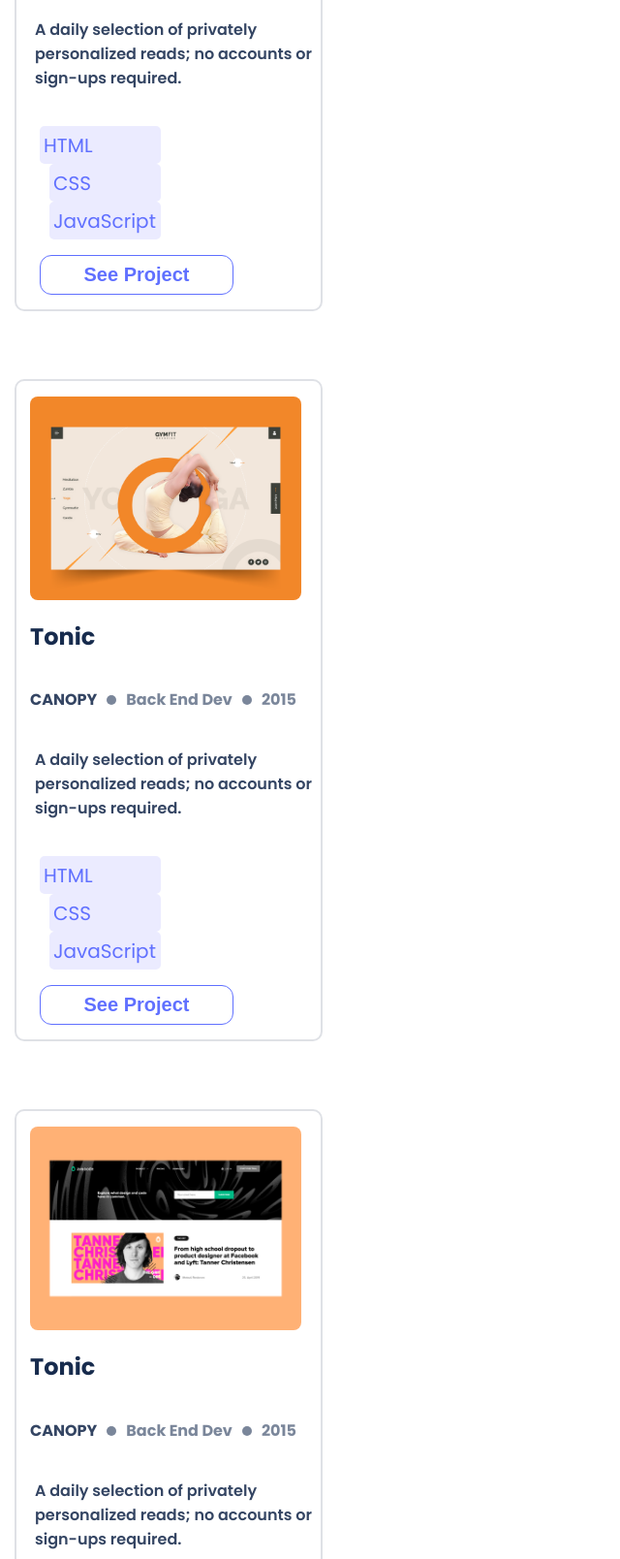
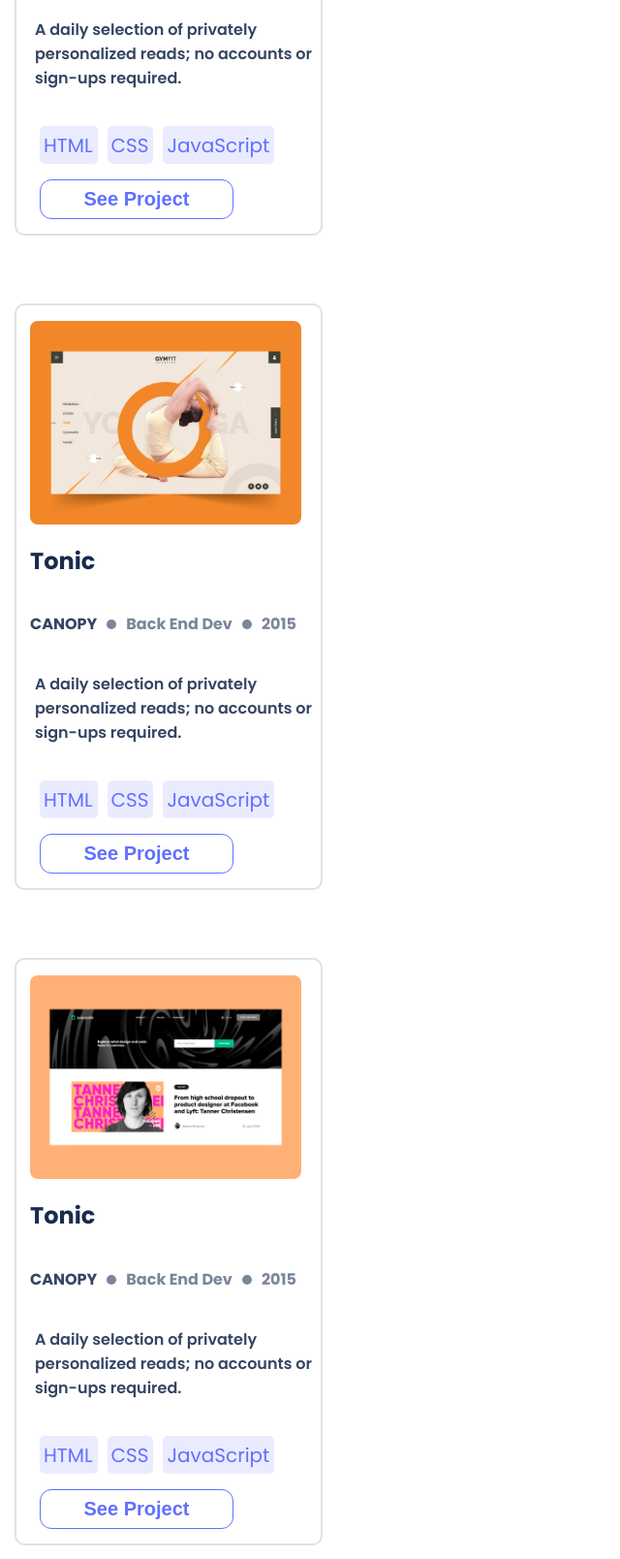
Before and after one commit to Samuelwanza/portfolio_setup_and_mobile_first, a website: page index.html in a window 1280 px wide. Shown: the part 1989-3597 px from the top of the page at 97% size, without its empty margins (0-640 px from the left). Drawn offline with Linux system fonts and the light colour scheme.

Commit message:
ADD FLOAT TO OTHER SKILLS TAG

```diff
--- a/index.html
+++ b/index.html
@@ -95,9 +95,9 @@
           sign-ups required.
         </p>
         <ul>
-          <li>HTML</li>
-          <li class="margin-spacer">CSS</li>
-          <li class="margin-spacer">JavaScript</li>
+          <li class="float-left">HTML</li>
+          <li class="margin-spacer float-left">CSS</li>
+          <li class="margin-spacer float-right">JavaScript</li>
         </ul>
         <button class="margin-spacer">See Project</button>
       </div>
@@ -119,9 +119,9 @@
           sign-ups required.
         </p>
         <ul>
-          <li>HTML</li>
-          <li class="margin-spacer">CSS</li>
-          <li class="margin-spacer">JavaScript</li>
+          <li class="float-left">HTML</li>
+          <li class="margin-spacer float-left">CSS</li>
+          <li class="margin-spacer float-right">JavaScript</li>
         </ul>
         <button class="margin-spacer">See Project</button>
       </div>
@@ -143,9 +143,9 @@
           sign-ups required.
         </p>
         <ul>
-          <li>HTML</li>
-          <li class="margin-spacer">CSS</li>
-          <li class="margin-spacer">JavaScript</li>
+          <li class="float-left">HTML</li>
+          <li class="margin-spacer float-left">CSS</li>
+          <li class="margin-spacer float-right">JavaScript</li>
         </ul>
         <button class="margin-spacer" type="button">See Project</button>
       </div>
@@ -167,9 +167,9 @@
           sign-ups required.
         </p>
         <ul>
-          <li>HTML</li>
-          <li class="margin-spacer">CSS</li>
-          <li class="margin-spacer">JavaScript</li>
+          <li class="float-left">HTML</li>
+          <li class="margin-spacer float-left">CSS</li>
+          <li class="margin-spacer float-right">JavaScript</li>
         </ul>
         <button class="margin-spacer">see Project</button>
       </div>
```
